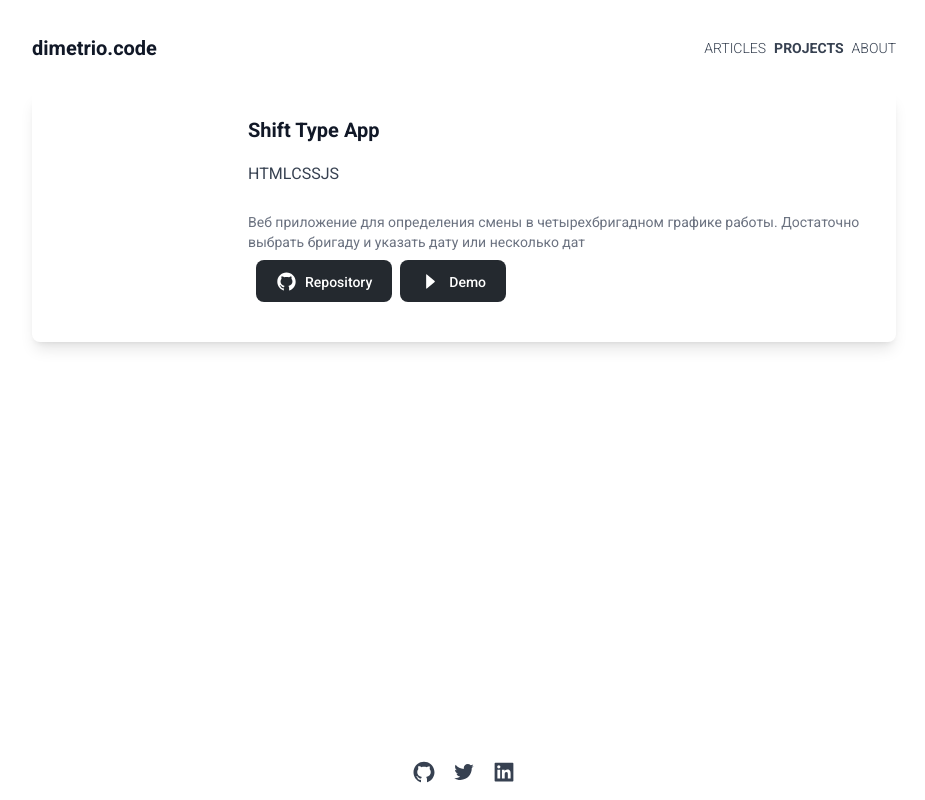
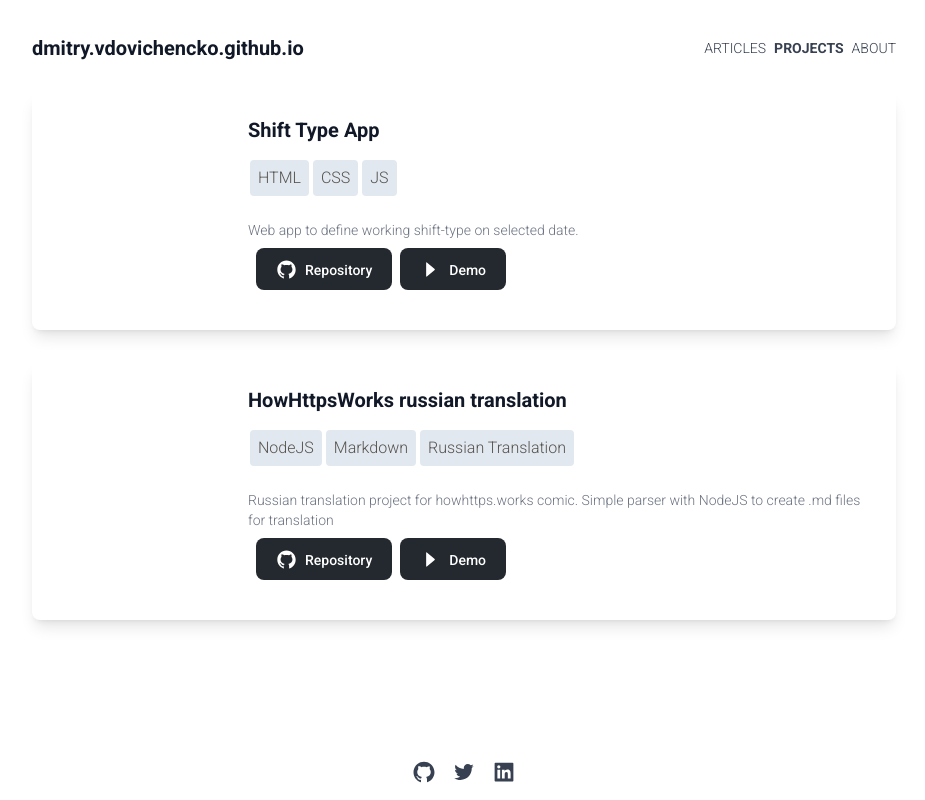
Before and after one commit to DmitryVdovichencko/DmitryVdovichencko.github.io, a Gatsby site: page /projects in a window 1280 px wide. Shown: the whole page, without its empty margins (176-1101 px from the left). Built offline with nearby package versions, Linux system fonts and the light colour scheme; Gatsby itself is replaced by a stand-in of ours; some packages are replaced by stand-ins of ours.

Commit message:
fixed types on projects card

```diff
--- a/src/components/layout/header/index.tsx
+++ b/src/components/layout/header/index.tsx
@@ -3,7 +3,7 @@ import Nav from "./Nav";
 import { Link } from "gatsby";
 const Header:React.FC =() => {
 	return <header className="flex flex-row flex-wrap w-full justify-between items-end">
-		<Link to='/'><h3>dimetrio.code</h3></Link>
+		<Link to='/'><h3>dmitry.vdovichencko.github.io</h3></Link>
 
 		<Nav />
 	</header>
--- a/src/components/ui/Card/CardDescription.tsx
+++ b/src/components/ui/Card/CardDescription.tsx
@@ -8,7 +8,7 @@ const CardDescription = ({
   children = null,
 }: CardDescriptionProps): React.ReactElement => {
   return (
-		<div className="w-full flex-none text-sm text-gray-500 mt-2">
+		<div className="w-full flex-none text-sm text-gray-500 font-light mt-2">
       {children}
     </div>
   );
--- a/src/components/ui/LinkButton/index.tsx
+++ b/src/components/ui/LinkButton/index.tsx
@@ -1,7 +1,7 @@
 import React from "react";
 
 interface LinkButtonProps {
-  icon: React.Component;
+  icon: React.ReactNode;
   href: string;
   title: string;
 }
--- a/src/content/projects/projects.ts
+++ b/src/content/projects/projects.ts
@@ -6,7 +6,15 @@ export const projects:ProjectListType = [
 		srcUrl: 'https://github.com/DmitryVdovichencko/shift-type',
 		demoUrl: 'https://dmitryvdovichencko.github.io/shift-type/',
 		cover: 'shift-type.jpeg',
-		description: 'Веб приложение для определения смены в четырехбригадном графике работы. Достаточно выбрать бригаду и указать дату или несколько дат',
+		description: 'Web app to define working shift-type on selected date.',
 		tags:['HTML', 'CSS', 'JS']
+	},
+	{
+		title: 'HowHttpsWorks russian translation',
+		srcUrl: 'https://github.com/DmitryVdovichencko/how-https-works-russian',
+		demoUrl: 'https://howhttps.works/ru/',
+		cover: 'hhttpsw.png',
+		description: 'Russian translation project for howhttps.works comic. Simple parser with NodeJS to create .md files for translation',
+		tags:['NodeJS', 'Markdown', 'Russian Translation']
 	}
 ]
--- a/src/pages/projects.tsx
+++ b/src/pages/projects.tsx
@@ -1,10 +1,5 @@
 import * as React from "react";
-import {
-  AiOutlineGithub,
-  AiOutlineTwitter,
-  AiFillLinkedin,
-	AiOutlineCaretRight
-} from "react-icons/ai";
+import { AiOutlineGithub, AiOutlineCaretRight } from "react-icons/ai";
 import { PageProps, graphql } from "gatsby";
 import Layout from "../components/layout/";
 import {
@@ -13,12 +8,26 @@ import {
   CardDescription,
   CardHeader,
   CardImage,
-  CardStaticImage,
 } from "../components/ui/Card";
 import { projects } from "../content/projects/projects";
-import LinkButton from "../components/ui/LinkButton"
+import LinkButton from "../components/ui/LinkButton";
+import { IGatsbyImageData } from "gatsby-plugin-image";
+interface ImageData {
+  fixed: {
+    originalName: string;
+  };
+  gatsbyImageData: IGatsbyImageData;
+}
 
-const ProjectsPage: React.FC<PageProps> = (props) => {
+interface ProjectsData extends PageProps {
+  data: {
+    allImageSharp: {
+      nodes: Array<ImageData>;
+    };
+  };
+}
+
+const ProjectsPage: React.FC<ProjectsData> = (props) => {
   const { data } = props;
   return (
     <Layout>
@@ -27,7 +36,6 @@ const ProjectsPage: React.FC<PageProps> = (props) => {
           const image = data?.allImageSharp?.nodes?.filter(
             (img) => img?.fixed?.originalName === cover
           )[0];
-          console.log({ image });
           return (
             <Card key={`${title}_${index}`}>
               <CardImage title={title} data={image?.gatsbyImageData} />
@@ -36,17 +44,30 @@ const ProjectsPage: React.FC<PageProps> = (props) => {
                 <CardHeader title={title} />
                 <div className="flex flex-row flex-wrap items-baseline mt-4 mb-6">
                   {tags?.map((tag) => (
-                    <div key={tag}>{tag}</div>
+                    <div
+                      className="mx-0.5 rounded bg-slate-200 py-1 px-2 text-stone-600 font-light"
+                      key={tag}
+                    >
+                      {tag}
+                    </div>
                   ))}
                 </div>
                 <CardDescription>{description}</CardDescription>
 
                 <div className="flex flex-row flex-wrap w-full justify-start items-end p-2">
                   {srcUrl && (
-										<LinkButton href={srcUrl} title="Repository" icon={<AiOutlineGithub size="1.5em" />} />
+                    <LinkButton
+                      href={srcUrl}
+                      title="Repository"
+                      icon={<AiOutlineGithub size="1.5em" />}
+                    />
                   )}
                   {demoUrl && (
-										<LinkButton href={demoUrl} title="Demo" icon={<AiOutlineCaretRight size="1.5em" />} />
+                    <LinkButton
+                      href={demoUrl}
+                      title="Demo"
+                      icon={<AiOutlineCaretRight size="1.5em" />}
+                    />
                   )}
                 </div>
               </CardContent>
```
Also changed, not shown: src/pages/assets/projects/hhttpsw.png (added), src/pages/assets/projects/how-https-works-logo.png (added).
